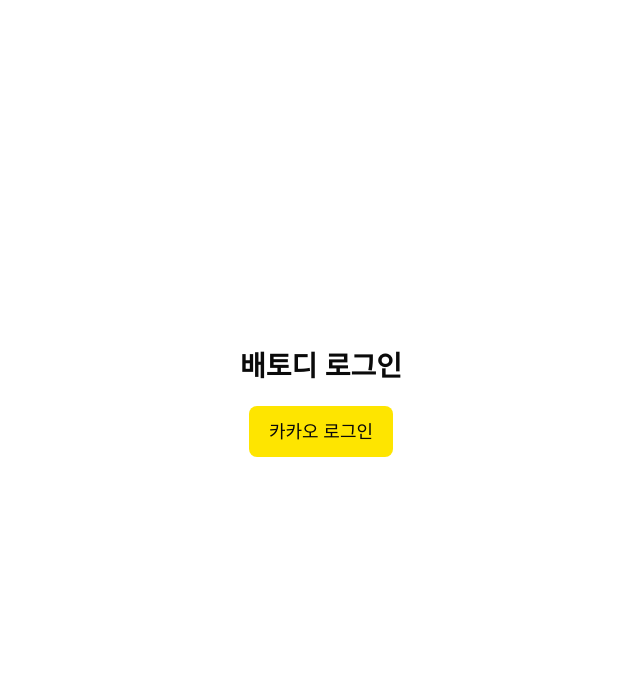
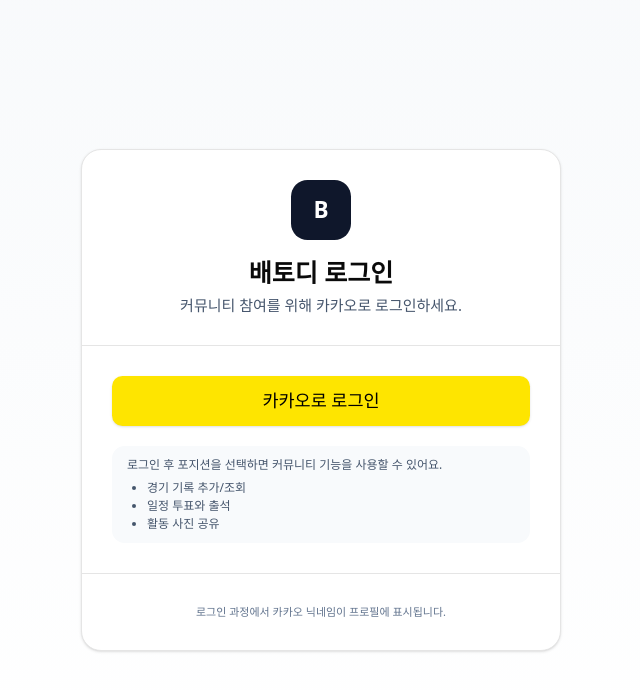
Before and after one commit to AJeonghyun/baetodi, a Next.js app: page /login in a window 1280 px wide. Shown: the top 690 px of the page, without its empty margins (319-959 px from the left). Built offline with nearby package versions, Linux system fonts and the light colour scheme; no server answers.

Commit message:
modified login page

```diff
--- a/src/app/login/page.tsx
+++ b/src/app/login/page.tsx
@@ -8,46 +8,63 @@
   const router = useRouter();
 
   useEffect(() => {
-    supabase.auth.getSession().then(({ data }) => {
-      if (data.session) router.replace("/home");
+    supabase.auth.getSession().then(async ({ data }) => {
+      if (!data.session) return;
+      // 로그인되어 있으면 홈으로 이동 (온보딩 분기는 콜백 페이지에서 처리 중)
+      router.replace("/home");
     });
   }, [router]);
 
   async function signInWithKakao() {
     await supabase.auth.signInWithOAuth({
       provider: "kakao",
-      options: {
-        redirectTo: `${location.origin}/auth/callback`,
-      },
+      options: { redirectTo: `${location.origin}/auth/callback` },
     });
   }
 
   return (
-    <div
-      style={{
-        display: "flex",
-        height: "100vh",
-        alignItems: "center",
-        justifyContent: "center",
-        flexDirection: "column",
-        gap: "20px",
-      }}
-    >
-      <h1 style={{ fontSize: "28px", fontWeight: "bold" }}>배토디 로그인</h1>
+    <div className="flex min-h-screen items-center justify-center bg-gradient-to-b from-slate-50 to-white px-4">
+      <div className="w-full max-w-sm rounded-2xl border bg-white shadow-sm">
+        {/* 헤더 */}
+        <div className="border-b p-6">
+          <div className="mx-auto flex w-full flex-col items-center">
+            <div className="mb-3 flex h-12 w-12 items-center justify-center rounded-xl bg-slate-900 text-white">
+              <span className="text-lg font-bold">B</span>
+            </div>
+            <h1 className="text-xl font-bold">배토디 로그인</h1>
+            <p className="mt-1 text-xs text-slate-600">
+              커뮤니티 참여를 위해 카카오로 로그인하세요.
+            </p>
+          </div>
+        </div>
 
-      <button
-        onClick={signInWithKakao}
-        style={{
-          padding: "12px 20px",
-          fontSize: "18px",
-          borderRadius: "8px",
-          backgroundColor: "#FEE500",
-          border: "none",
-          cursor: "pointer",
-        }}
-      >
-        카카오 로그인
-      </button>
+        {/* 본문 */}
+        <div className="p-6">
+          <button
+            onClick={signInWithKakao}
+            className="flex h-10 w-full items-center justify-center rounded-md bg-[#FEE500] text-sm font-medium text-black shadow-sm hover:brightness-95"
+          >
+            카카오로 로그인
+          </button>
+
+          {/* 기능 안내 */}
+          <div className="mt-4 rounded-lg bg-slate-50 px-3 py-2 text-[12px] text-slate-600">
+            <p>로그인 후 포지션을 선택하면 커뮤니티 기능을 사용할 수 있어요.</p>
+            <ul className="mt-1 list-disc pl-4">
+              <li>경기 기록 추가/조회</li>
+              <li>일정 투표와 출석</li>
+              <li>활동 사진 공유</li>
+            </ul>
+          </div>
+        </div>
+
+        {/* 푸터 */}
+        <div className="border-t p-6">
+          <p className="text-center text-[11px] text-slate-500">
+            로그인 과정에서 카카오 닉네임이 프로필에 표시됩니다.
+          </p>
+        </div>
+      </div>
     </div>
   );
 }
```
